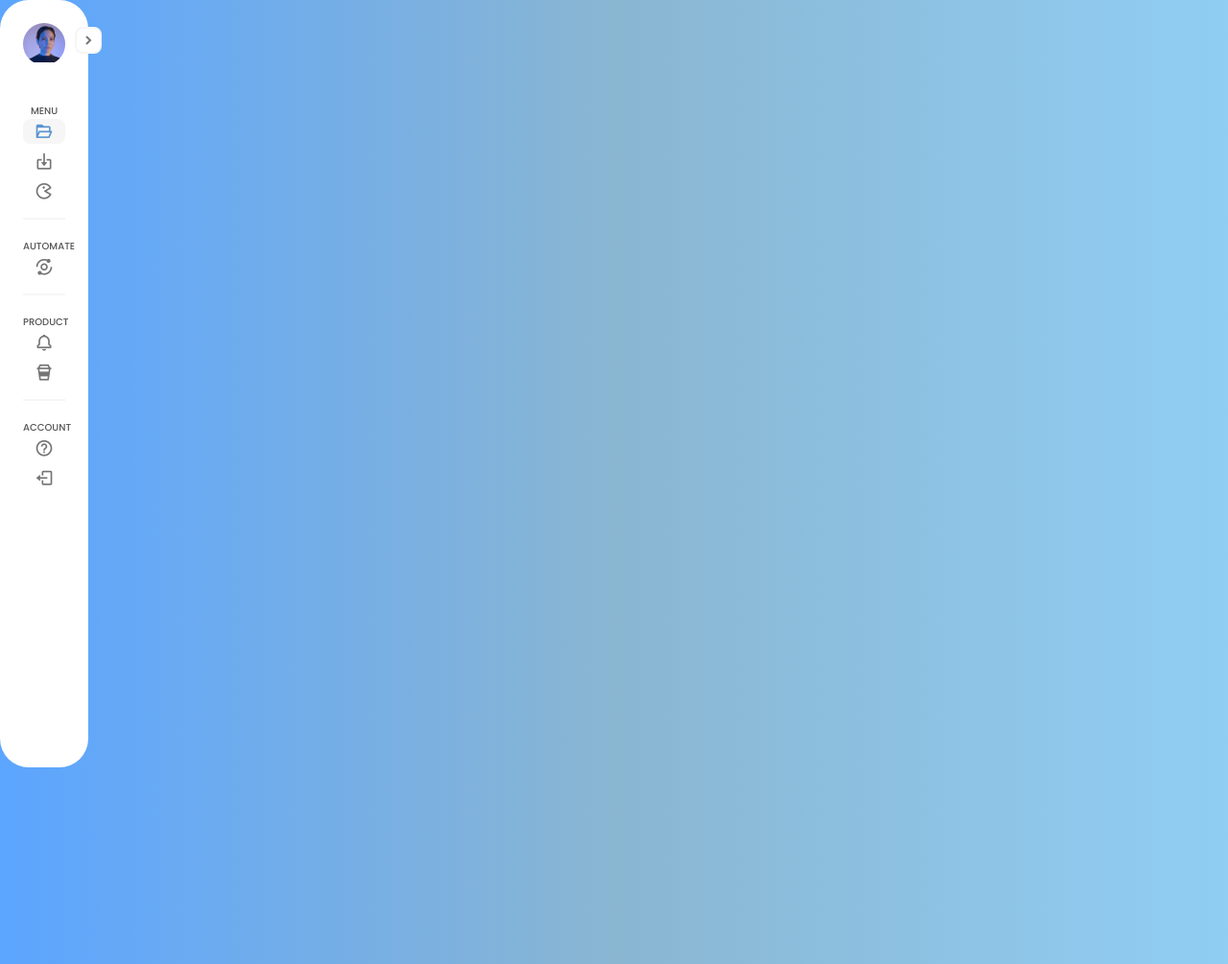
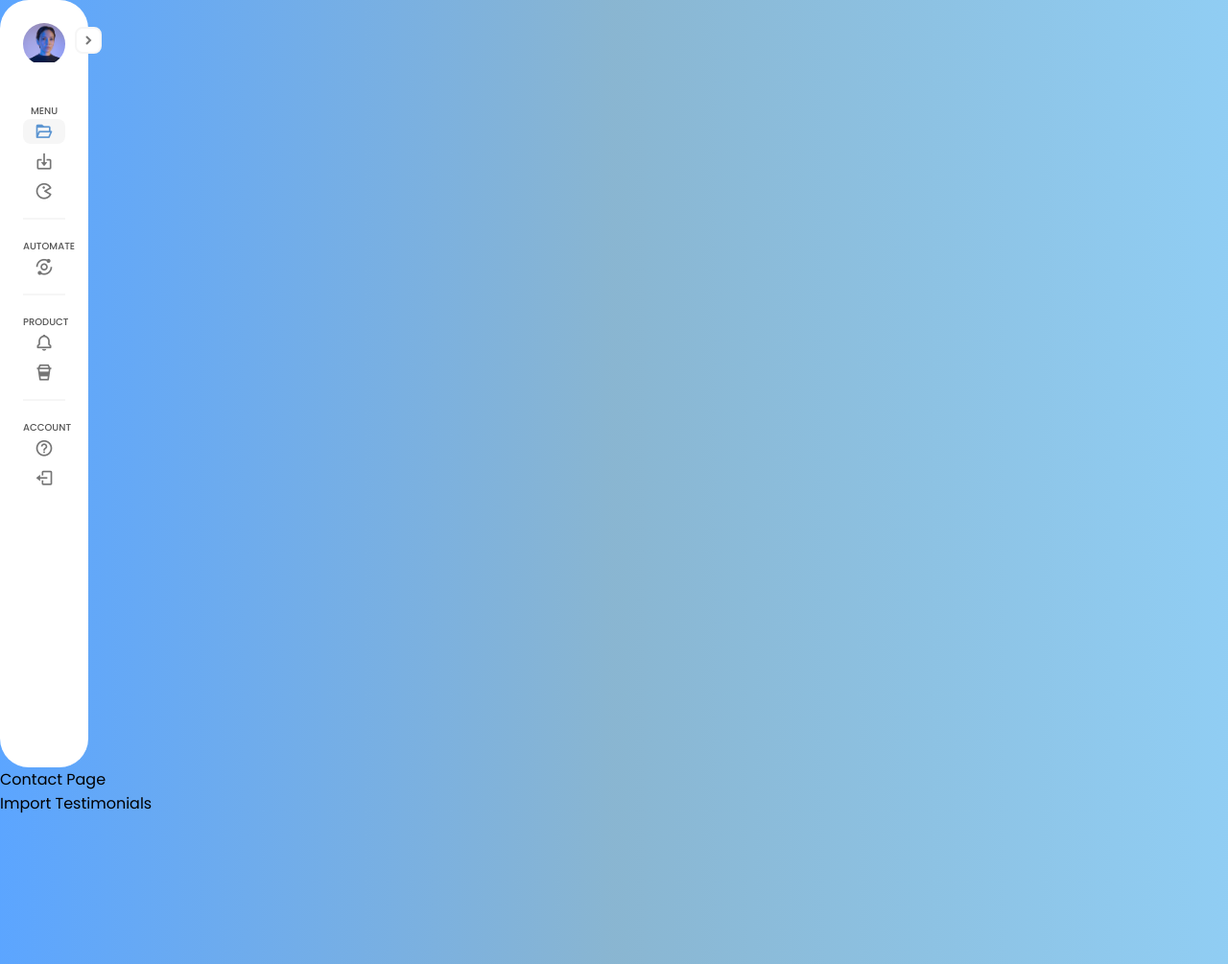
Before and after one commit to K-Gowri/Testimonial_Project, a plain HTML site: page index.html in a window 1280 px wide. Shown: the whole page at 96% size. Drawn offline with nearby package versions, Linux system fonts and the light colour scheme.

Commit message:
added main page

```diff
--- a/index.html
+++ b/index.html
@@ -30,15 +30,15 @@
 
                     </p>
                     <ul>
-                        <li class="active"><a href="#">
+                        <li name="contact" class="active"><a href="#contact">
                             <i class='bx bx-folder-open'></i>
                         <span class="text">Contact</span>
 
                         </a></li>
-                        <li><a href="#"><i class='bx bx-import' ></i>
+                        <li name="import"><a href="#importTestimonials"><i class='bx bx-import' ></i>
                         <span class="text">Import Testimonials</a></span>
                         <!----->
-                        <li><a href="#">
+                        <li ><a href="#">
                             <i class='bx bx-game'></i><span class="text">MANAGE</span>
                         <i class='bx bx-chevron-down arrow'></i>
                         </a>
@@ -116,7 +116,20 @@
             </div>
 
         </div>
+        <main>
+            <div class="card active contact">
+                <div class="title">
+                    Contact Page
+                </div>
+            </div>
+            <div class="card import">
+                <div class="title">
+                    Import Testimonials
+                </div>
+            </div>
+        </main>
     </div>
+
 
 
 
```
